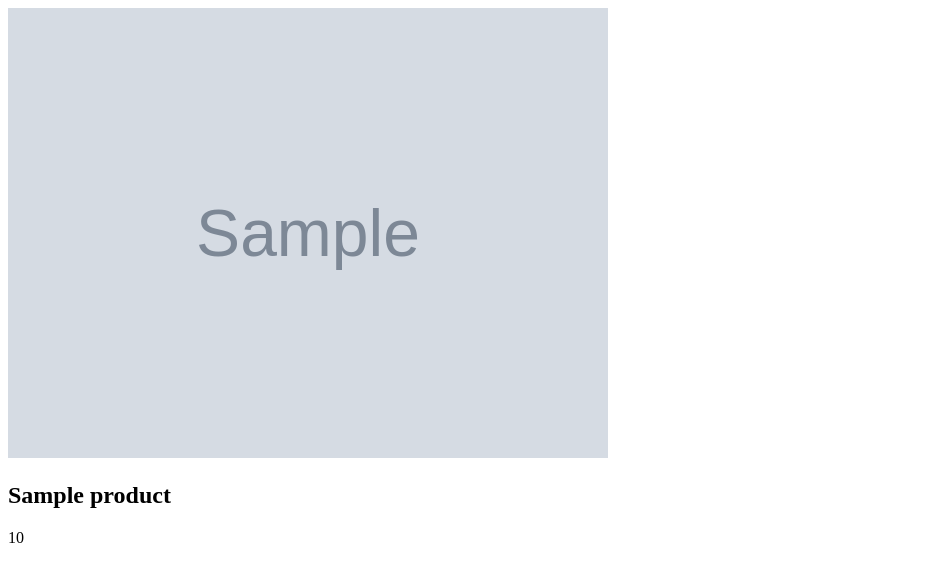
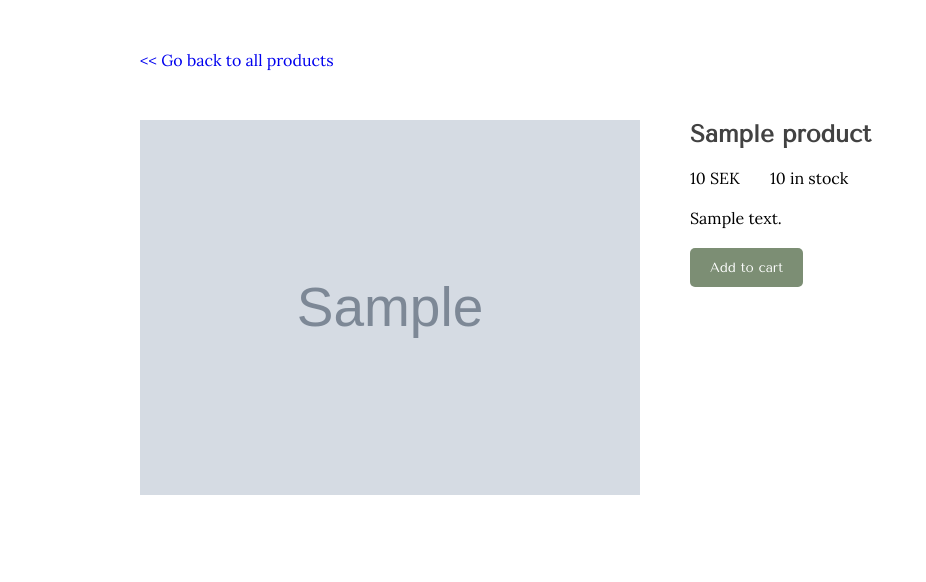
Before and after one commit to SophieN12/stockholm-spa, a PHP site: page /product.php?productId=1 in a window 1280 px wide. Shown: the top 582 px of the page, without its empty margins (0-926 px from the left). Run offline with PHP 8.4, Linux system fonts and the light colour scheme; tables that the repository leaves empty or names only in its code hold one stand-in row (values such as "Sample post"); grey boxes marked "Sample" are stand-in pictures.

Commit message:
additional styling

```diff
--- /dev/null
+++ b/css/general.css
@@ -0,0 +1,24 @@
+@import url(https://fonts.googleapis.com/css?family=Lora:regular,500,600,700,italic,500italic,600italic,700italic);
+@import url(https://fonts.googleapis.com/css?family=Tenor+Sans:regular);
+
+*,html {
+    margin: 0px;
+    padding: 0px;
+    box-sizing: border-box;
+}
+
+:root {
+    --sand: #EEEAE7;
+    --green: #7C8E74;
+    --black: #424242;
+    --white: #ffffff;
+
+    --ff-bodytext: lora;
+    --ff-rubrik: tenor sans;
+
+    --fs-stor: 80px;
+    --fs-rubrik: 43px;
+    --fs-underrubrik:30px;
+    --fs-bodytext: 22px;
+    --fs-bodytext-mobile: 18px;
+}
--- /dev/null
+++ b/css/products-page.css
@@ -0,0 +1,101 @@
+@import 'general.css';
+
+.container > h1 {
+    font-family: var(--ff-rubrik);
+    color: var(--black);
+    margin: 50px 0;
+}
+
+h2 {
+    font-family: var(--ff-rubrik);
+    color: var(--black);
+}
+
+.container {
+    width: 1000px;
+    margin: 0 auto;
+}
+
+.product-grid-info {
+    max-width: 600px;
+    margin-top: 10px;
+    display: flex;
+    justify-content: space-between;
+}
+
+.product-grid-info-left {
+    max-width: 170px;
+    font-family: var(--ff-bodytext);
+    color: var(--black);
+    font-size: 14px;
+}
+
+button {
+    font-family: var(--ff-rubrik);
+    background-color: var(--green);
+    border: none;
+    border-radius: 5px;
+    color: var(--white);
+    padding: 12px 20px;
+    text-align: center;
+    text-decoration: none;
+}
+
+.product-navigation {
+    font-family: var(--ff-bodytext);
+    margin: 50px 0;
+}
+
+.product-description {
+    display: grid;
+    grid-template-columns: 1fr 2fr;
+    column-gap: 50px;
+
+    font-family: var(--ff-bodytext);
+}
+
+.product-desc-mid-right {
+    display: flex;
+    gap: 30px;
+    margin: 20px 0px;
+}
+
+.product-desc-right > button{
+    margin-top: 20px;
+}
+
+a:link {
+    text-decoration: none;
+}
+
+a:hover {
+    text-decoration: underline;
+    text-underline-offset: .3rem;
+}
+
+.grid-img {
+    width: 300px;
+}
+
+.img-large {
+    width: 500px;
+}
+
+#product-grid {
+    list-style: none;
+    display: flex;
+    flex-wrap: wrap;
+    justify-content: space-between;
+}
+
+li {
+    margin: 10px;
+}
+
+li:first-child {
+    margin-left: 0;
+}
+
+li:last-child {
+    margin-right: 0;
+}
--- a/css/products.css
+++ /dev/null
@@ -1,35 +0,0 @@
-a:link {
-    text-decoration: none;
-}
-
-a:hover {
-    text-decoration: underline;
-    text-underline-offset: .3rem;
-}
-
-.grid-img {
-    width: 300px;
-}
-
-.img-large {
-    width: 600px;
-}
-
-#product-grid {
-    list-style: none;
-    margin: 0 auto;
-    display: flex;
-    flex-wrap: wrap;
-}
-
-li {
-    margin: 10px;
-}
-
-li:first-child {
-    margin-left: 0;
-}
-
-li:last-child {
-    margin-right: 0;
-}
--- a/public/product.php
+++ b/public/product.php
@@ -1,17 +1,37 @@
 <?php
-    require('../src/config.php');
-    $product = $productsDbHandler->fetchProduct($_GET['productId']);
+require('../src/config.php');
+$product = $productsDbHandler->fetchProduct($_GET['productId']);
 ?>
 
 <!DOCTYPE html>
 <html>
+
 <head>
-	<title>Product</title>
-    <link rel="stylesheet" href="../css/products.css">
+    <title>Product</title>
+    <link rel="stylesheet" href="../css/products-page.css">
 </head>
+
 <body>
-        <img src="<?= htmlentities($product['img_url']) ?>" class="img-large">
-        <h2><?= htmlentities($product['title']) ?></h2>
-        <p><?= htmlentities($product['price']) ?></p>
+    <div class="container">
+        <div class="product-navigation">
+            <a href="index.php">
+                << Go back to all products</a>
+        </div>
+        <div class="product-description">
+            <div class="product-desc-left">
+                <img src="<?= $product['img_url'] ?>" class="img-large">
+            </div>
+            <div class="product-desc-right">
+                <h2><?= htmlentities($product['title']) ?></h2>
+                <div class="product-desc-mid-right">
+                    <p><?= htmlentities($product['price']) ?> SEK</p>
+                    <p><?= htmlentities($product['stock']) ?> in stock</p>
+                </div>
+                <p><?= htmlentities($product['description']) ?></p>
+                <button>Add to cart</button>
+            </div>
+        </div>
+    </div>
 </body>
+
 </html>
```
Also changed, not shown: public/index.php (+11 -2 lines).
